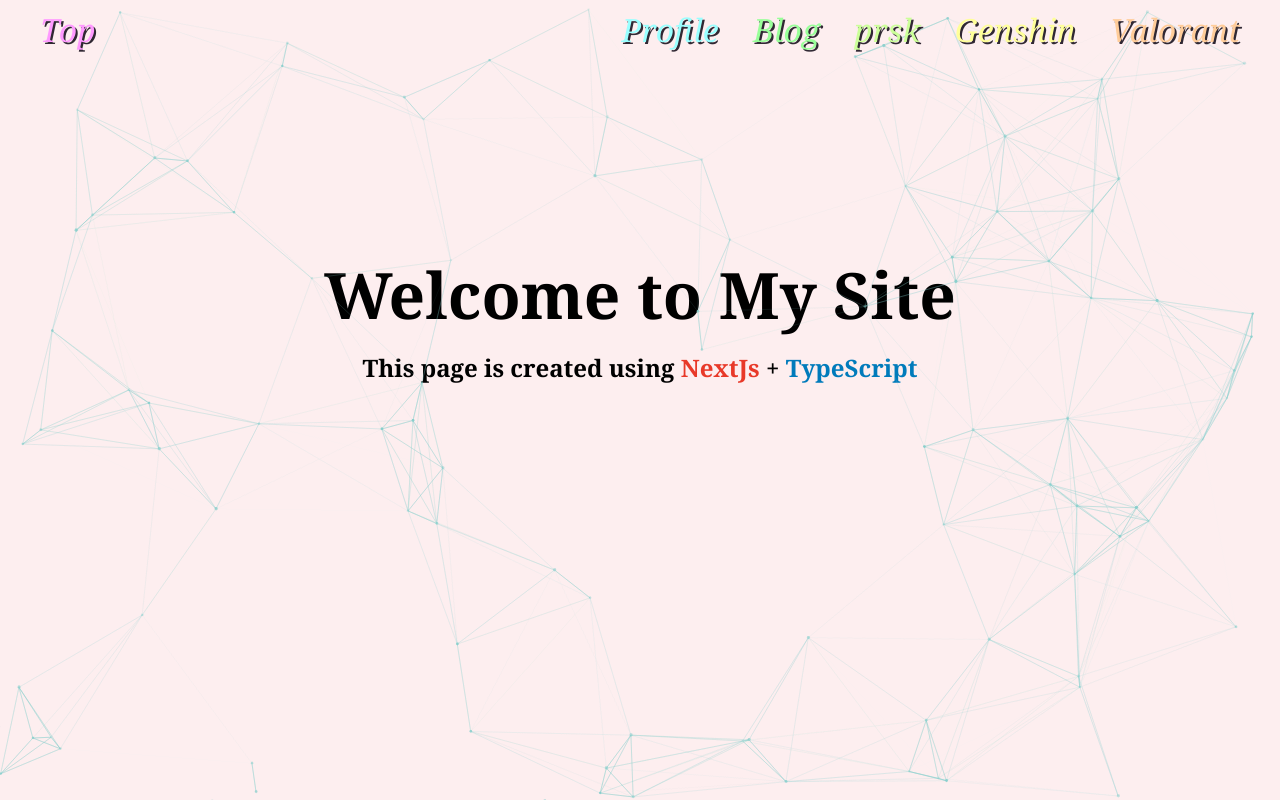
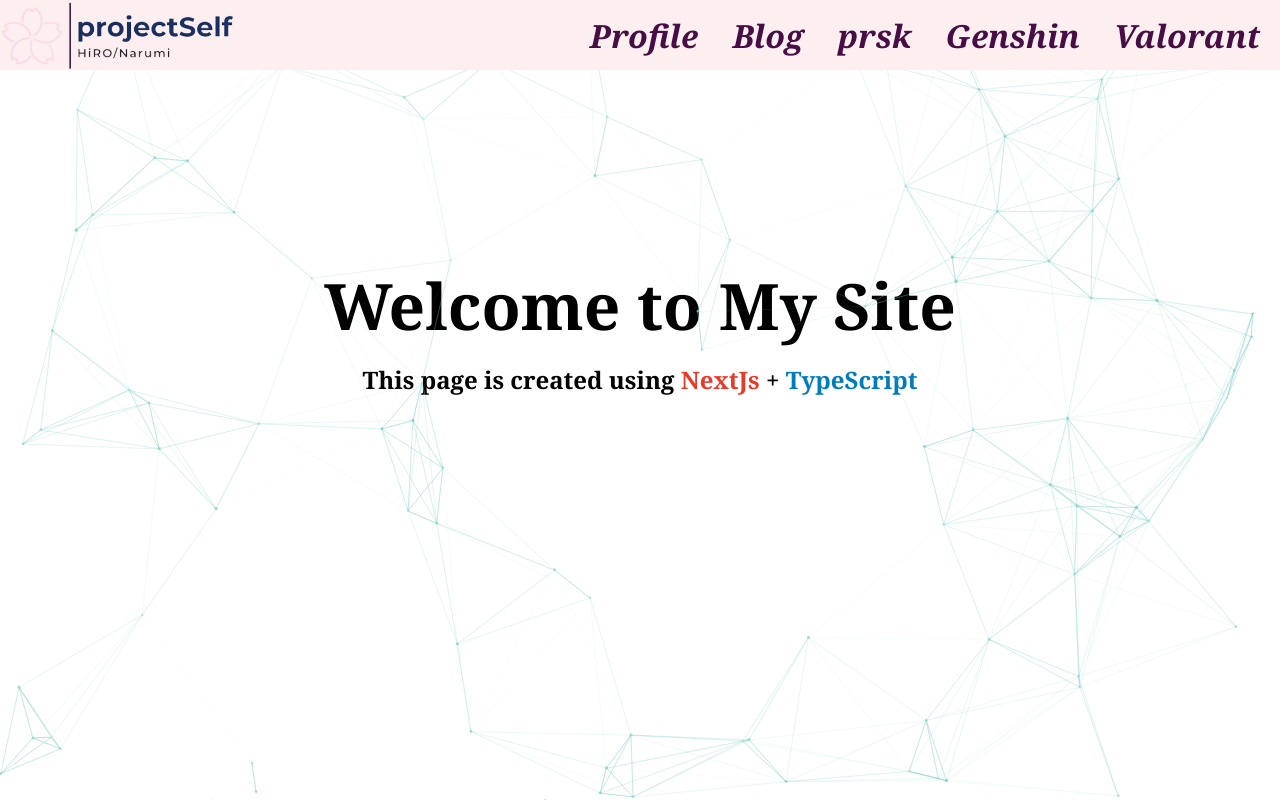
Before and after one commit to narumimashiro/projectSelf-dept.NextJs, a Next.js app: page / in a window 1280 px wide. Built offline with nearby package versions, Linux system fonts and the light colour scheme.

Commit message:
navbar 修正

```diff
--- a/src/components/layouts/navbar.tsx
+++ b/src/components/layouts/navbar.tsx
@@ -9,9 +9,12 @@ interface Props {
 const NavBar = ({ children }: Props) => {
   return (
     <>
-      <nav className={styles.container}>
+      <nav className={styles.navbar}>
         <div className={styles["to-top"]}>
-          <Link href="/">Top</Link>
+          <Link href="/">
+            <img src="/images/projectSelf.png"
+                 alt="projectSelf"/>
+          </Link>
         </div>
         <div className={styles["nav-cont"]}>
           <li><Link href="/narunaru/profile">Profile</Link></li>
--- a/src/components/modal.tsx
+++ b/src/components/modal.tsx
@@ -56,6 +56,7 @@ const Modal = () => {
       in={isModalOpen}
       timeout={390}
       unmountOnExit
+      styles={{zIndex: 20}}
       classNames={{
         enter:       styles['modal-enter'],
         enterActive: styles['modal-enter-active'],
--- a/src/styles/Home.module.sass
+++ b/src/styles/Home.module.sass
@@ -1,5 +1,5 @@
 .container
-  padding: 0 2rem
+  // padding: 0 2rem
 
 .main
   min-height: 70vh
@@ -9,19 +9,6 @@
   flex-direction: column
   justify-content: center
   align-items: center
-
-.footer
-  display: flex
-  flex: 1
-  padding: 2rem 0
-  border-top: 1px solid #eaeaea
-  justify-content: center
-  align-items: center
-  a
-    display: flex
-    justify-content: center
-    align-items: center
-    flex-grow: 1
 
 .title
   margin: 0
@@ -39,62 +26,3 @@
     color: #e83929
   span:nth-of-type(2)
     color: #007bbb
-
-.description
-  margin: 4rem 0
-  text-align: center
-  line-height: 1.5
-  font-size: 1.5rem
-
-.code
-  background: #fafafa
-  border-radius: 5px
-  padding: 0.75rem
-  font-size: 1.1rem
-  font-family: Cambria
-
-.grid
-  display: flex
-  align-items: center
-  justify-content: center
-  flex-wrap: wrap
-  max-width: 800px
-
-.card
-  margin: 1rem
-  padding: 1.5rem
-  text-align: left
-  color: inherit
-  text-decoration: none
-  border: 1px solid #eaeaea
-  border-radius: 10px
-  transition: color 0.15s ease, border-color 0.15s ease
-  max-width: 300px
-  h2
-    margin: 0 0 1rem 0
-    font-size: 1.5rem
-  p
-    margin: 0
-    font-size: 1.25rem
-    line-height: 1.5
-  :hover, :focus, :active
-    color: #0070f3
-    border-color: #0070f3
-
-.logo
-  height: 1em
-  margin-left: 0.5rem
-
-@media (max-width: 600px)
-  .grid
-    width: 100%
-    flex-direction: column
-
-@media (prefers-color-scheme: dark)
-  .card
-  .footer
-    border-color: #222
-  .code
-    background: rgb(255, 255, 255)
-  .logo img
-    filter: invert(1)
--- a/src/styles/components/NavBar.module.sass
+++ b/src/styles/components/NavBar.module.sass
@@ -1,41 +1,32 @@
-@mixin sel-list($color: #000)
-  color : $color
-
 %list-style
+  color: #460e44
   font-size: 2em
   font-family: "Cambria"
   font-style: italic
-  text-shadow: 2px 2px #302833
+  font-weight: bold
 
-.container
-  padding: 0 2rem
-  background-color: transparent
-  position: relative
-  z-index: 20
-  li
-    @extend %list-style
-    display: inline
-    padding-left: 2ex
-  li:nth-of-type(1)
-    @include sel-list(#99ffff)
-  li:nth-of-type(2)
-    @include sel-list(#99ff99)
-  li:nth-of-type(3)
-    @include sel-list(#ccff99)
-  li:nth-of-type(4)
-    @include sel-list(#ffff99)
-  li:nth-of-type(5)
-    @include sel-list(#ffcc99)
+.navbar
+  display: flex
+  position: absolute
+  width: 100%
+  height: 70px
+  background: #FDEEEF
+  justify-content: space-between
+  top: 0
+  left: 0
+  z-index: 20  // TODO Delete
   a:hover
     text-decoration: underline
-    text-decoration-color: #302833
-    text-decoration-thickness: .39px
 
 .to-top
-  @extend %list-style
-  text-align: left
-  float: left
-  @include sel-list(#ff99ff)
+  img
+    height: 100%
 
 .nav-cont
-  text-align: right
+  display: flex
+  padding-right: 20px
+  li
+    display: inline
+    @extend %list-style
+    padding-left: 2ex
+    margin: auto
--- a/src/styles/globals.sass
+++ b/src/styles/globals.sass
@@ -4,11 +4,11 @@
 
 html
   @extend %main
-  background: #fdeeef
+  background: #FFF
 
 body
   @extend %main
-  margin: 8px
+  margin-top: 3.9em
 
 a
   color: inherit
```
Also changed, not shown: public/images/projectSelf.png (added).
